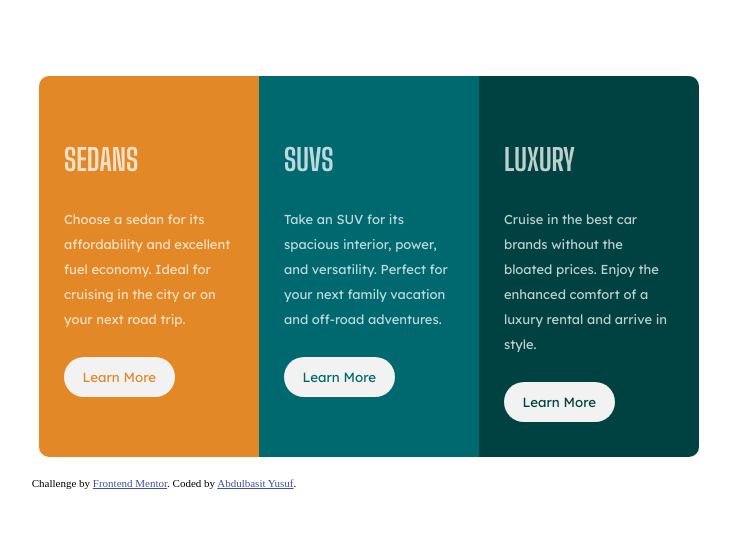
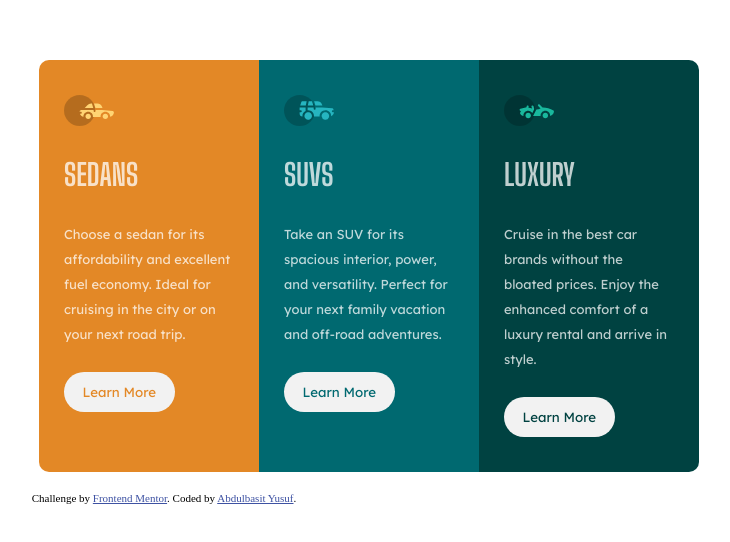
Before and after one commit to Jideotetic/3-column-preview-card-component-main, a plain HTML site: page index.html in a window 1280 px wide. Shown: the part 118-660 px from the top of the page, without its empty margins (476-1206 px from the left). Drawn offline with Linux system fonts and the light colour scheme.

Commit message:
Update index.html

```diff
--- a/index.html
+++ b/index.html
@@ -4,7 +4,7 @@
   <meta charset="UTF-8">
   <meta name="viewport" content="width=device-width, initial-scale=1.0">
   <link rel="stylesheet" href="style.css">
-  <link rel="icon" type="image/png" sizes="32x32" href="./images/favicon-32x32.png">
+  <link rel="icon" type="image/png" sizes="32x32" href="favicon-32x32.png">
   <link rel="preconnect" href="https://fonts.googleapis.com">
   <link rel="preconnect" href="https://fonts.gstatic.com" crossorigin>
   <link href="https://fonts.googleapis.com/css2?family=Big+Shoulders+Display:wght@700&display=swap" rel="stylesheet">
@@ -16,19 +16,19 @@
 <body>
   <main>
     <div class="sedans">
-      <img src="./images/icon-sedans.svg" alt="">
+      <img src="icon-sedans.svg" alt="">
       <h1>Sedans</h1>
       <p>Choose a sedan for its affordability and excellent fuel economy. Ideal for cruising in the city or on your next road trip.</p>
       <button>Learn More</button>
     </div>
     <div class="suvs">
-      <img src="./images/icon-suvs.svg" alt="">
+      <img src="icon-suvs.svg" alt="">
       <h1>SUVs</h1>
       <p>Take an SUV for its spacious interior, power, and versatility. Perfect for your next family vacation and off-road adventures.</p>
       <button>Learn More</button>
     </div>
     <div class="luxury">
-      <img src="./images/icon-luxury.svg" alt="">
+      <img src="icon-luxury.svg" alt="">
       <h1>Luxury</h1>
       <p>Cruise in the best car brands without the bloated prices. Enjoy the enhanced comfort of a luxury rental and arrive in style.</p>
       <button>Learn More</button>
```
